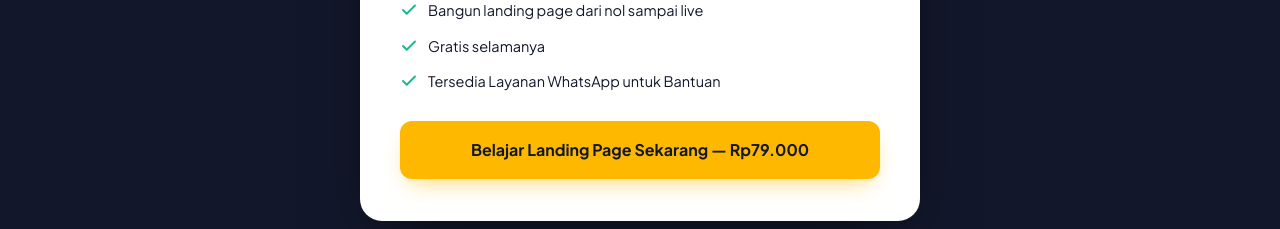
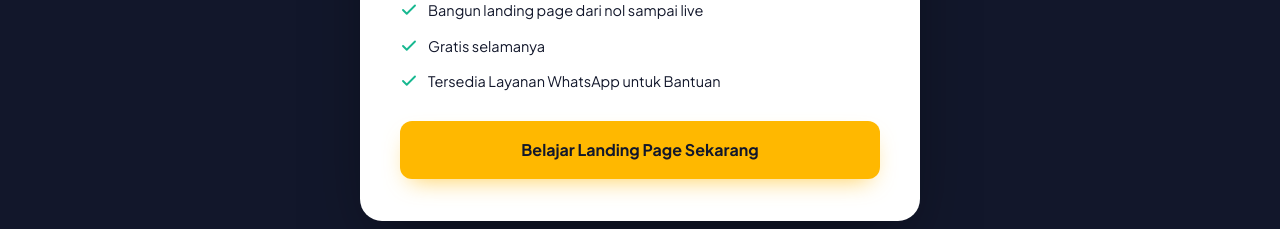
Before and after one commit to sekabadigital/landingpagegratis, a plain HTML site: page index.html in a window 1280 px wide. Shown: the part 4180-4409 px from the top of the page. Drawn offline with Linux system fonts and the light colour scheme.

Commit message:
Update index.html

```diff
--- a/index.html
+++ b/index.html
@@ -471,7 +471,7 @@
         <li><svg width="18" height="18" viewBox="0 0 24 24" fill="none"><path d="M20 6L9 17l-5-5" stroke="#17B890" stroke-width="2.5" stroke-linecap="round" stroke-linejoin="round"/></svg> Gratis selamanya</li>
         <li><svg width="18" height="18" viewBox="0 0 24 24" fill="none"><path d="M20 6L9 17l-5-5" stroke="#17B890" stroke-width="2.5" stroke-linecap="round" stroke-linejoin="round"/></svg> Tersedia Layanan WhatsApp untuk Bantuan</li>
       </ul>
-      <a href="#" class="btn btn-primary">Belajar Landing Page Sekarang — Rp79.000</a>
+      <a href="#" class="btn btn-primary">Belajar Landing Page Sekarang</a>
       </div>
   </div>
 </section>
```
